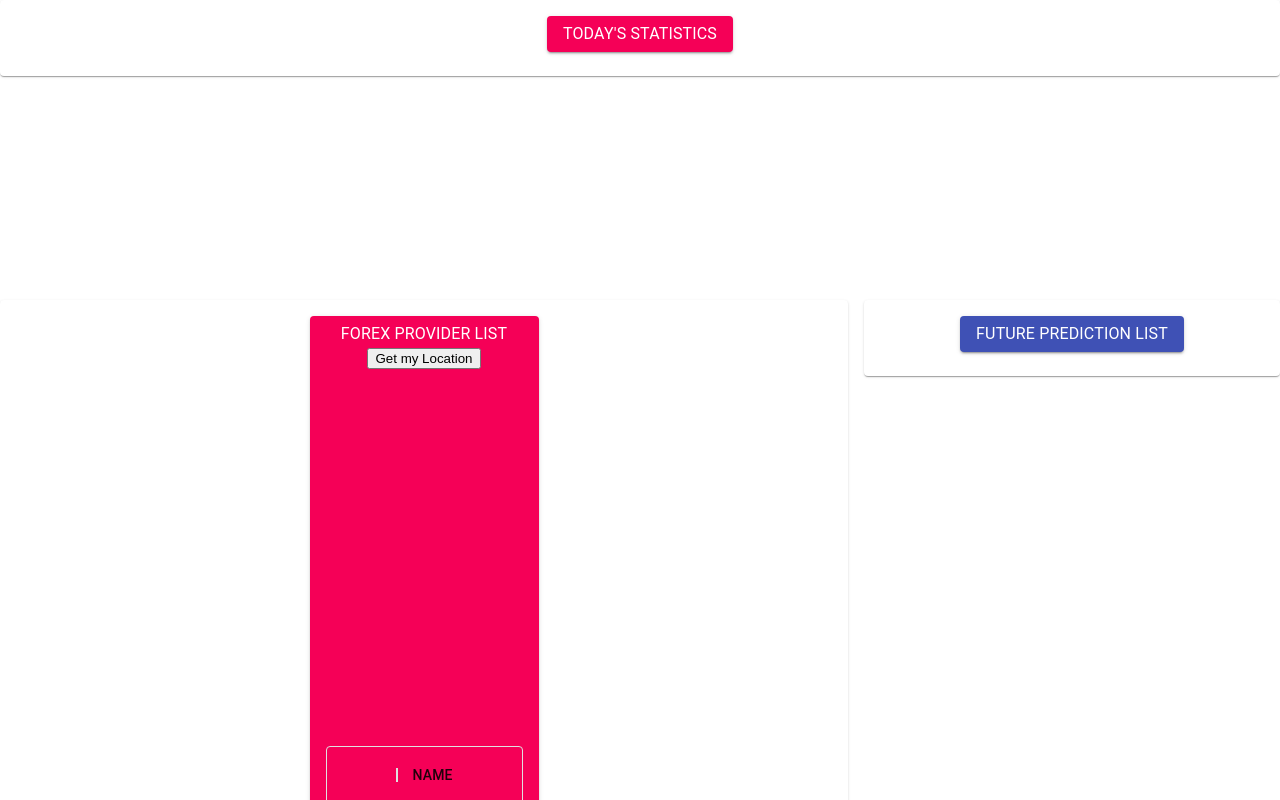
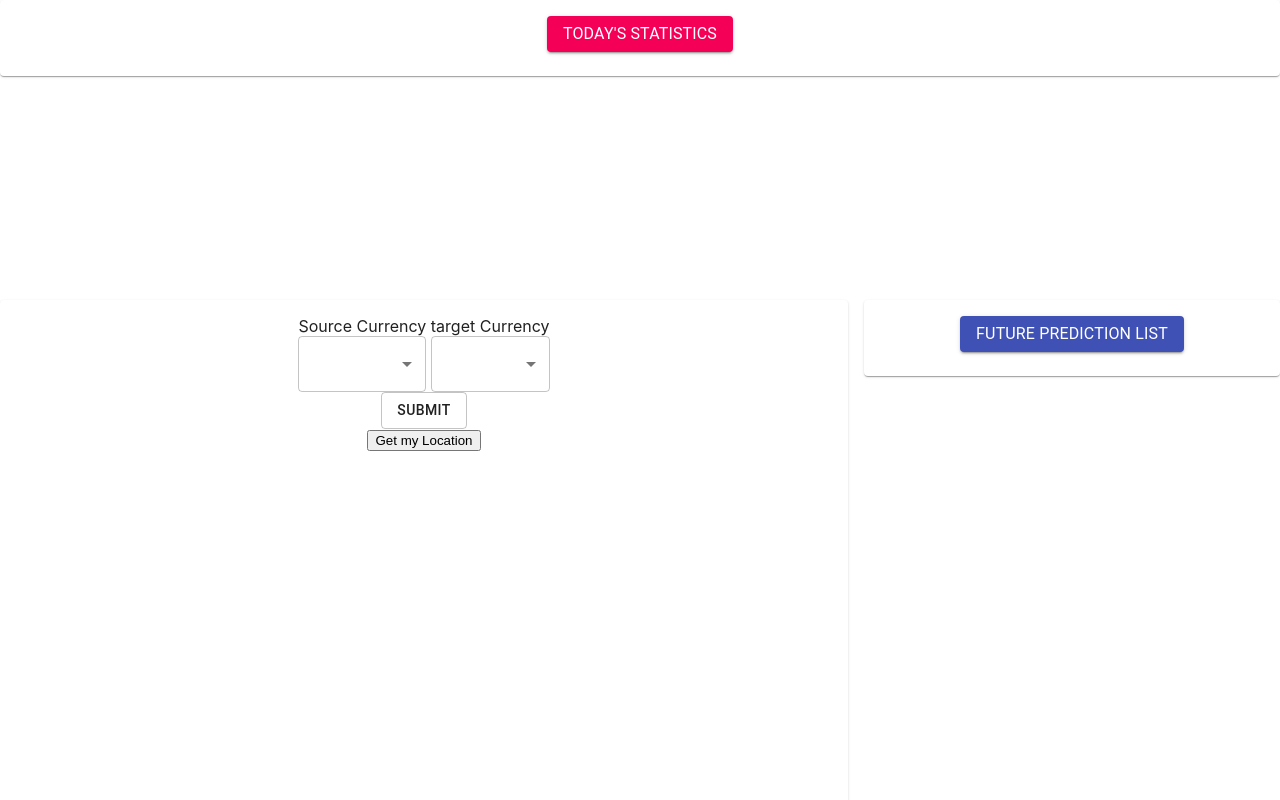
Before and after one commit to praj1wal/WU_hackathon, a React (Create React App) app in the folder my-app/: page / in a window 1280 px wide. Shown: the top 800 px of the page. Built offline with nearby package versions, Linux system fonts and the light colour scheme; no server answers.

Commit message:
added calulated distance

```diff
--- a/my-app/src/App.js
+++ b/my-app/src/App.js
@@ -1,9 +1,7 @@
 import './App.css';
 import { Button, Grid, Card, CardContent, Typography, LinearProgress } from '@material-ui/core'
 import React from "react";
-import List from './components/provider tab/forexProviderList';
-import Location from './components/provider tab/location';
-
+import Comp from './components/components';
 function App() {
   return (
     <div className="App">
@@ -25,11 +23,10 @@ function App() {
            <Grid item xs={8} >
                <Card>
                <CardContent>
+                  <Comp/>
                  <Button variant={"contained"} color={"secondary"}>
                   <Typography component={"h1"}>
                       Forex Provider List
-                      <Location/>
-                      <List/>
                   </Typography>
                  </Button>
                   </CardContent>
--- /dev/null
+++ b/my-app/src/components/components.jsx
@@ -0,0 +1,23 @@
+import React, { useReducer } from "react";
+import List from './provider tab/forexProviderList';
+import SelectCurrency from './provider tab/selectCurrency';
+import Location from './provider tab/location';
+import { useState } from "react";
+
+
+function Component() {
+
+    const [latitude, setLatitude]= useState('');
+    const [longitude, setLongitude]= useState('');
+
+    return (
+      <div className="App">
+
+            <SelectCurrency/>
+            <Location setLatitude={setLatitude} setLongitude={setLongitude}/>
+            <List latitude={latitude} longitude={longitude}/>
+      </div>
+    );
+  }
+
+  export default Component;
--- a/my-app/src/components/provider tab/forexProviderList.jsx
+++ b/my-app/src/components/provider tab/forexProviderList.jsx
@@ -1,4 +1,4 @@
-import * as React from 'react';
+import React, { useState } from 'react';
 import { DataGrid } from '@material-ui/data-grid';
 
 const columns = [
@@ -8,24 +8,56 @@ const columns = [
   { field: 'latitude', headerName: 'Latitude', width: 130 },
   { field: 'longitude', headerName: 'Longitude', width: 130 },
   { field: 'availability', headerName: 'availability', width: 130 },
+  { field: 'distance', headerName: 'Distance', width: 130 },
+
 ];
 
 const rows = [
-  { id: 1, name: 'Name1', rate: 17, latitude: 12, longitude: 12, availability: 67 },
-  { id: 2, name: 'Name2', rate: 18, latitude: 13, longitude: 13, availability: 54 },
-  { id: 3, name: 'Name3', rate: 15, latitude: 15, longitude: 15, availability: 78 },
-  { id: 4, name: 'Name4', rate: 10, latitude: 16, longitude: 16, availability: 68 },
-  { id: 5, name: 'Name5', rate: 12, latitude: 16, longitude: 16, availability: 47 },
-  { id: 6, name: 'Name6', rate: 19, latitude: 10, longitude: 10, availability: 46 },
-  { id: 7, name: 'Name7', rate: 14, latitude: 15, longitude: 15, availability: 38 },
-  { id: 8, name: 'Name8', rate: 16, latitude: 12, longitude: 12, availability: 89 },
-  { id: 9, name: 'Name9', rate: 13, latitude: 16, longitude: 16, availability: 65 },
+  { id: 1, name: 'Name1', rate: 17, latitude: 12, longitude: 12, availability: 67 ,distance: 0},
+  { id: 2, name: 'Name2', rate: 18, latitude: 13, longitude: 13, availability: 54 ,distance: 0},
+  { id: 3, name: 'Name3', rate: 15, latitude: 11, longitude: 15, availability: 78 ,distance: 0},
+  { id: 4, name: 'Name4', rate: 10, latitude: 16, longitude: 16, availability: 68 ,distance: 0},
+  { id: 5, name: 'Name5', rate: 12, latitude: 65, longitude: 16, availability: 47 ,distance: 0},
+  { id: 6, name: 'Name6', rate: 19, latitude: 10, longitude: 10, availability: 46 ,distance: 0},
+  { id: 7, name: 'Name7', rate: 14, latitude: 15, longitude: 15, availability: 38 ,distance: 0},
+  { id: 8, name: 'Name8', rate: 16, latitude: 10, longitude: 12, availability: 89 ,distance: 0},
+  { id: 9, name: 'Name9', rate: 13, latitude: 19, longitude: 16, availability: 65 ,distance: 0},
 ];
 
-export default function DataTable() {
+
+export default function DataTable({latitude,longitude}) {
+  console.log(`hi lat ${latitude} long ${longitude}`)
+  const [list, setList]= useState(rows);
+
+  list.map((props)=>{
+    // console.log(props.longitude)
+    // console.log(props.latitude)
+    // console.log(typeof(props.distance))
+
+    const R = 6371e3; // metres
+  const φ1 = latitude * Math.PI/180; // φ, λ in radians
+  const φ2 = props.latitude * Math.PI/180;
+  const Δφ = (props.latitude-latitude) * Math.PI/180;
+  const Δλ = (props.longitude-longitude) * Math.PI/180;
+
+  const a = Math.sin(Δφ/2) * Math.sin(Δφ/2) +
+            Math.cos(φ1) * Math.cos(φ2) *
+            Math.sin(Δλ/2) * Math.sin(Δλ/2);
+  const c = 2 * Math.atan2(Math.sqrt(a), Math.sqrt(1-a));
+
+  const d = R * c; // in metres
+    props.distance=d;
+    console.log(props.distance)
+
+  })
+
+
 
   return (
     <div style={{ height: 400, width: '100%' }}>
+      <h1>HI {latitude} </h1>
+      <h1>HI {longitude}</h1>
+
       <DataGrid rows={rows} columns={columns} pageSize={5}  />
     </div>
   );
--- a/my-app/src/components/provider tab/location.jsx
+++ b/my-app/src/components/provider tab/location.jsx
@@ -1,11 +1,12 @@
-import * as React from 'react';
+import React, { useContext } from 'react';
 import axios from 'axios';
 
-export default function DataTable() {
+export default function DataTable({setLatitude,setLongitude}) {
     let [responseData, setResponseData] = React.useState('');
+
     var access_key = 'dd80393c47b28f258eb19e6873d254f6';
 
-    const fetchData = React.useCallback(() => {
+    const fetchData = async() => {
       axios({
         "method": "GET",
         "url": "http://api.ipstack.com/check?access_key="+ access_key,
@@ -16,13 +17,11 @@ export default function DataTable() {
       .catch((error) => {
         console.log(error)
       })
-    }, [])
-    React.useEffect(() => {
-      fetchData()
-    }, [fetchData])
+    };
+
     return (
       <div style={{ height: 400, width: '100%' }}>
-        <button type='button' onClick={fetchData}>Get my Location</button>
+        <button type='button'onClick={() => { fetchData(); setLatitude(responseData.latitude);  setLongitude(responseData.longitude); }} >Get my Location</button>
         {responseData.city }
       </div>
     );
```
